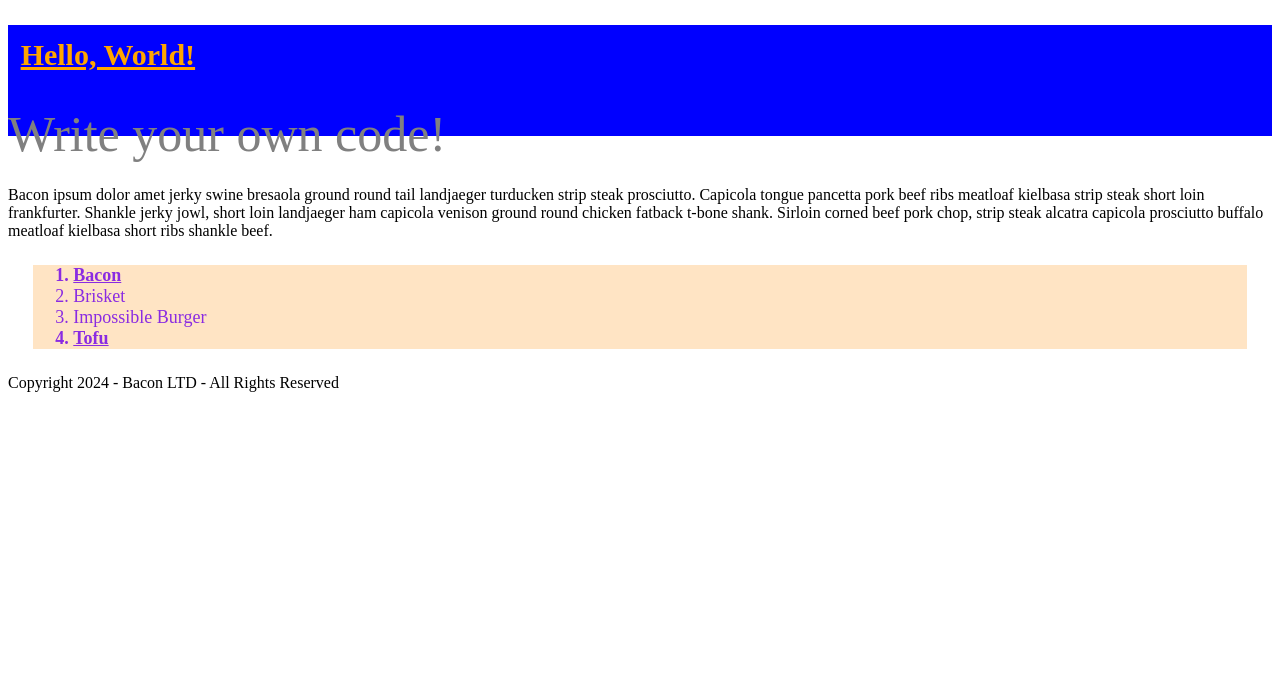
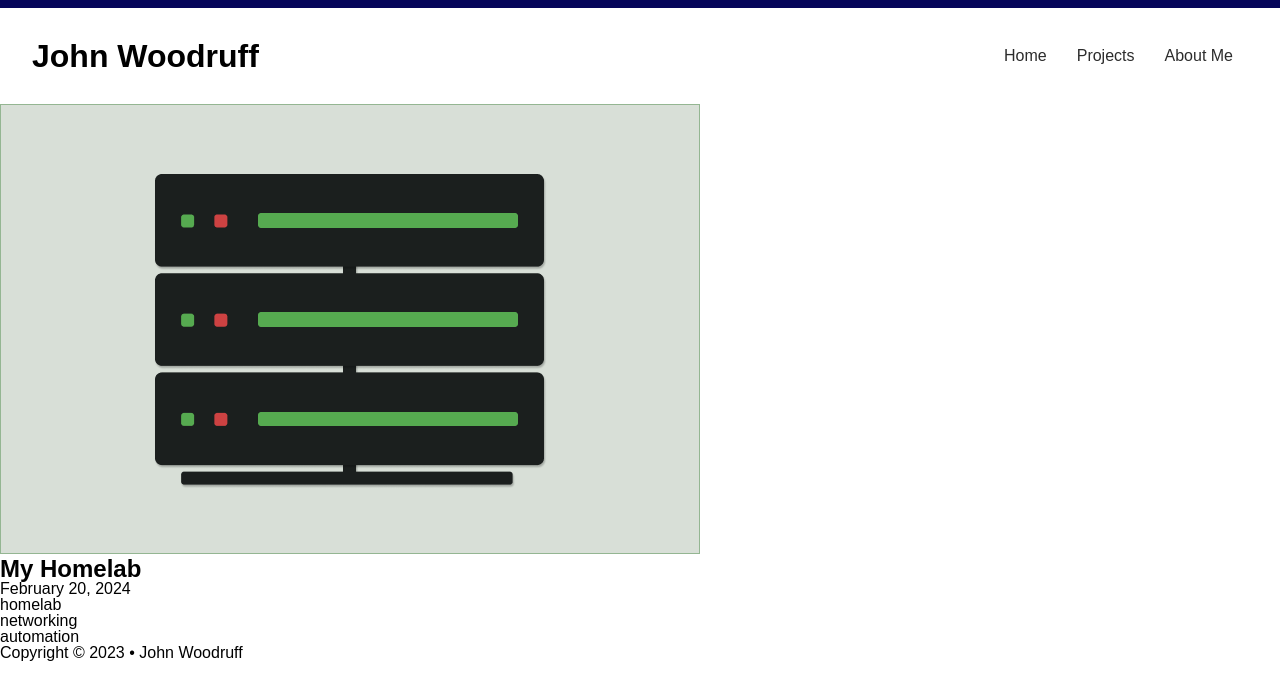
Before and after one commit to CameronSilknitter/class_sandbox, a plain HTML site: page index.html in a window 1280 px wide. Drawn offline with Linux system fonts and the light colour scheme.

Commit message:
Classwork 2/20/2024

```diff
--- a/css/style.css
+++ b/css/style.css
@@ -1,31 +1,133 @@
 /* Start writing your CSS */
 
+@import url('https://fonts.googleapis.com/css2?family=Source+Sans+3:ital,wght@0,200..900;1,200..900&display=swap')
+
+/* CSS Reset
+   http://meyerweb.com/eric/tools/css/reset/
+   v2.0 | 20110126
+   License: none (public domain)
+*/
+
+html, body, div, span, applet, object, iframe,
+h1, h2, h3, h4, h5, h6, p, blockquote, pre,
+a, abbr, acronym, address, big, cite, code,
+del, dfn, em, img, ins, kbd, q, s, samp,
+small, strike, strong, sub, sup, tt, var,
+b, u, i, center,
+dl, dt, dd, ol, ul, li,
+fieldset, form, label, legend,
+table, caption, tbody, tfoot, thead, tr, th, td,
+article, aside, canvas, details, embed,
+figure, figcaption, footer, header, hgroup,
+menu, nav, output, ruby, section, summary,
+time, mark, audio, video {
+	margin: 0;
+	padding: 0;
+	border: 0;
+	font-size: 100%;
+	font: inherit;
+	vertical-align: baseline;
+}
+/* HTML5 display-role reset for older browsers */
+article, aside, details, figcaption, figure,
+footer, header, hgroup, menu, nav, section {
+	display: block;
+}
+body {
+	line-height: 1;
+}
+ol, ul {
+	list-style: none;
+}
+blockquote, q {
+	quotes: none;
+}
+blockquote:before, blockquote:after,
+q:before, q:after {
+	content: '';
+	content: none;
+}
+table {
+	border-collapse: collapse;
+	border-spacing: 0;
+}
+
+/* End Reset */
+
+
+
+*{
+	font-family: "Source Sans 3", sans-serif;
+    background-color: #fff;
+	margin: 0;
+}
+
 h1{
-    font-size: 30px;
-    color: orange;
-    text-decoration: underline;
-    padding: 1%;
+	font-weight: 800;
+	font-size: 2.2rem
+    color:rgba(44, 44, 44, 1);
+}
+
+/* Main Header and Nav */
+
+header{
+	display: flex;
+	justify-content: space-between;
+	align-items: 0;
+	flex-direction: row;
+	margin: 0 auto;
+	border-top: rgb(6, 6, 90) solid 8px;
+	padding: 2rem
 }
 
 nav{
-    background-color: blue;
-    margin: 0 auto;
+	display: flex;
+	justify-content: space-between;
+	align-items: 0;
+	margin: 0;
 }
 
-nav p{
-    font-size: 50px;
-    color: gray;
-    line-height: 1.5px;
+nav ul{
+	display: flex;
+	justify-content: space-between;
+	align-items: center;
 }
 
-#main_content{
-    margin: 2%;
-    background-color: bisque;
-    font-size: 18px;
-    color: blueviolet;
+nav ul li{
+	display: flex;
+	justify-content: space-between;
+	align-items: center;
+	margin: 0 15px;
 }
 
-.yum{
-    font-weight: bold;
-    text-decoration: underline;
+nav ul li a{
+	text-decoration: none;
+	color: rgba(44, 44, 44, 1);
 }
+
+/* Media Queries */
+
+/* Extra small devices (phones, 600px and down) */
+@media only screen and (max-width: 600px) {
+
+}
+
+/* Small devices (portrait tablets and large phones, 600px and up) */
+@media only screen and (min-width: 600px) {
+
+}
+
+/* Medium devices (landscape tablets, 768px and up) */
+@media only screen and (min-width: 768px) {
+
+}
+
+/* Large devices (laptops/desktops, 800px and up) */
+@media only screen and (min-width: 800px) {
+
+}
+
+/* Extra large devices (large laptops and desktops, 850px and up) */
+@media only screen and (min-width: 850px) {
+
+}
--- a/index.html
+++ b/index.html
@@ -4,35 +4,56 @@
     <meta charset="UTF-8">
     <meta name="viewport" content="width=device-width, initial-scale=1.0">
     <meta http-equiv="X-UA-Compatible" content="ie=edge">
-    <title>Swagger Website</title>
+    <title>Are you Hungry?</title>
     <link rel="icon" type="image/x-icon" href="favicon.ico">
     <link rel="stylesheet" href="css/style.css">
   </head>
 
   <body>
 
+    <!-- This is my header section -->
+    <header>
+
+      <h1>John Woodruff</h1>
+
       <nav>
-    <h1>Hello, World!</h1>
-    <p>Write your own code!</p>
+        <ul>
+          <li><a href="index.html">Home</a></li>
+          <li><a href="projects.html">Projects</a></li>
+          <li><a href="about.html">About Me</a></li>
+        </ul>
       </nav>
 
+    </header>
+    <!-- End of Header Section -->
+
+    <!-- This is my main blog article -->
     <section>
-   <p>Bacon ipsum dolor amet jerky swine bresaola ground round tail landjaeger turducken strip steak prosciutto. Capicola tongue pancetta pork beef ribs meatloaf kielbasa strip steak short loin frankfurter. Shankle jerky jowl, short loin landjaeger ham capicola venison ground round chicken fatback t-bone shank. Sirloin corned beef pork chop, strip steak alcatra capicola prosciutto buffalo meatloaf kielbasa short ribs shankle beef.</p>
- </section>
 
-  <div id="main_content">
-   <ol>
-     <li class="yum">Bacon</li>
-     <li>Brisket</li>
-     <li>Impossible Burger</li>
-     <li class="yum">Tofu</li>
-   </ol>
+      <div>
+        <img src="img/homelab.png">
 
+        <h2>My Homelab</h2>
+        <p>February 20, 2024</p>
+        <p>homelab</p>
+        <p>networking</p>
+        <p>automation</p>
+
+
+
+        <p></p>
       </div>
 
+    </section>
+    <!-- End of Main Section-->
+
+
     <footer>
-   <p>Copyright 2024 - Bacon LTD - All Rights Reserved</p>
+      <p>Copyright © 2023 • John Woodruff</p>
     </footer>
+
+
+
 
 
 	<script src="js/index.js"></script>
```
Also changed, not shown: img/homelab.png (added). Lines whose indentation alone changed are shown as unchanged.
